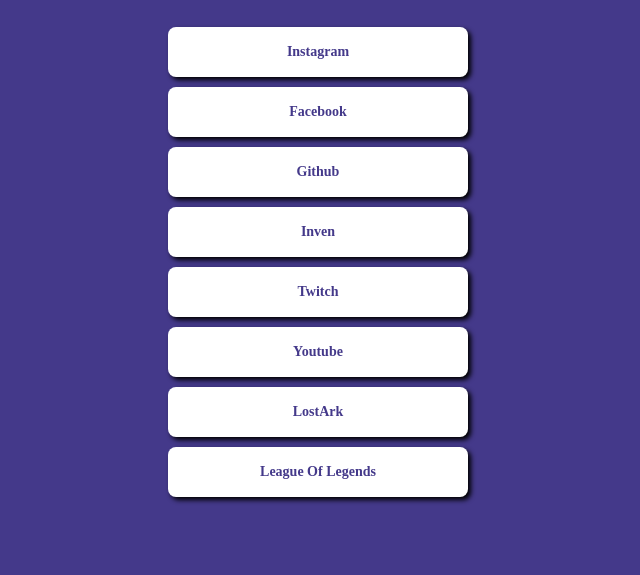
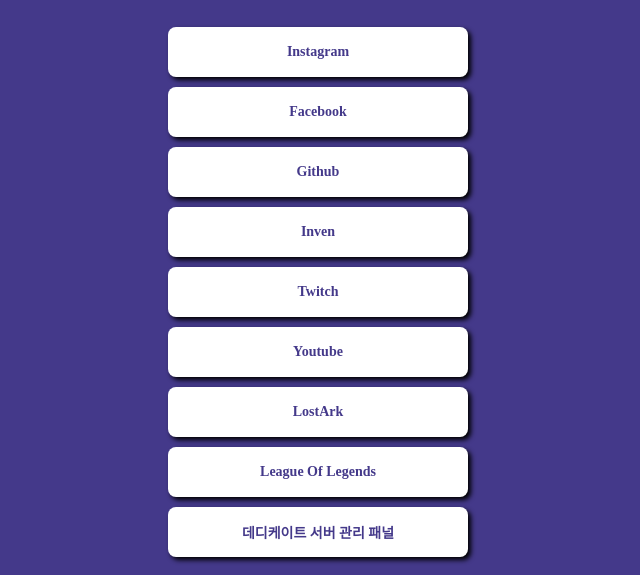
Before and after one commit to monster1991/mypage, a plain HTML site: page index.html in a window 1280 px wide. Shown: the part 226-801 px from the top of the page, without its empty margins (322-962 px from the left). Drawn offline with Linux system fonts and the light colour scheme; a web font is replaced by a local one.

Commit message:
데디케이트 서버 관리 패널 추가

```diff
--- a/index.html
+++ b/index.html
@@ -90,6 +90,7 @@
         <a target="_blank" href="https://www.youtube.com/@josung">Youtube</a>
         <a target="_blank" href="https://loawa.com/char/%EC%A1%B0%EC%84%B1%EA%B1%B4%EC%8A%AC">LostArk</a>
         <a target="_blank" href="https://www.op.gg/summoners/kr/%EA%B0%80%EB%A3%A8%EB%8B%A4%EC%A1%B0%EC%84%B1">League Of Legends</a>
+        <a target="_blank" href="https://itji.kr:34443">데디케이트 서버 관리 패널</a>
     </div>
 </body>
 </html>
```
